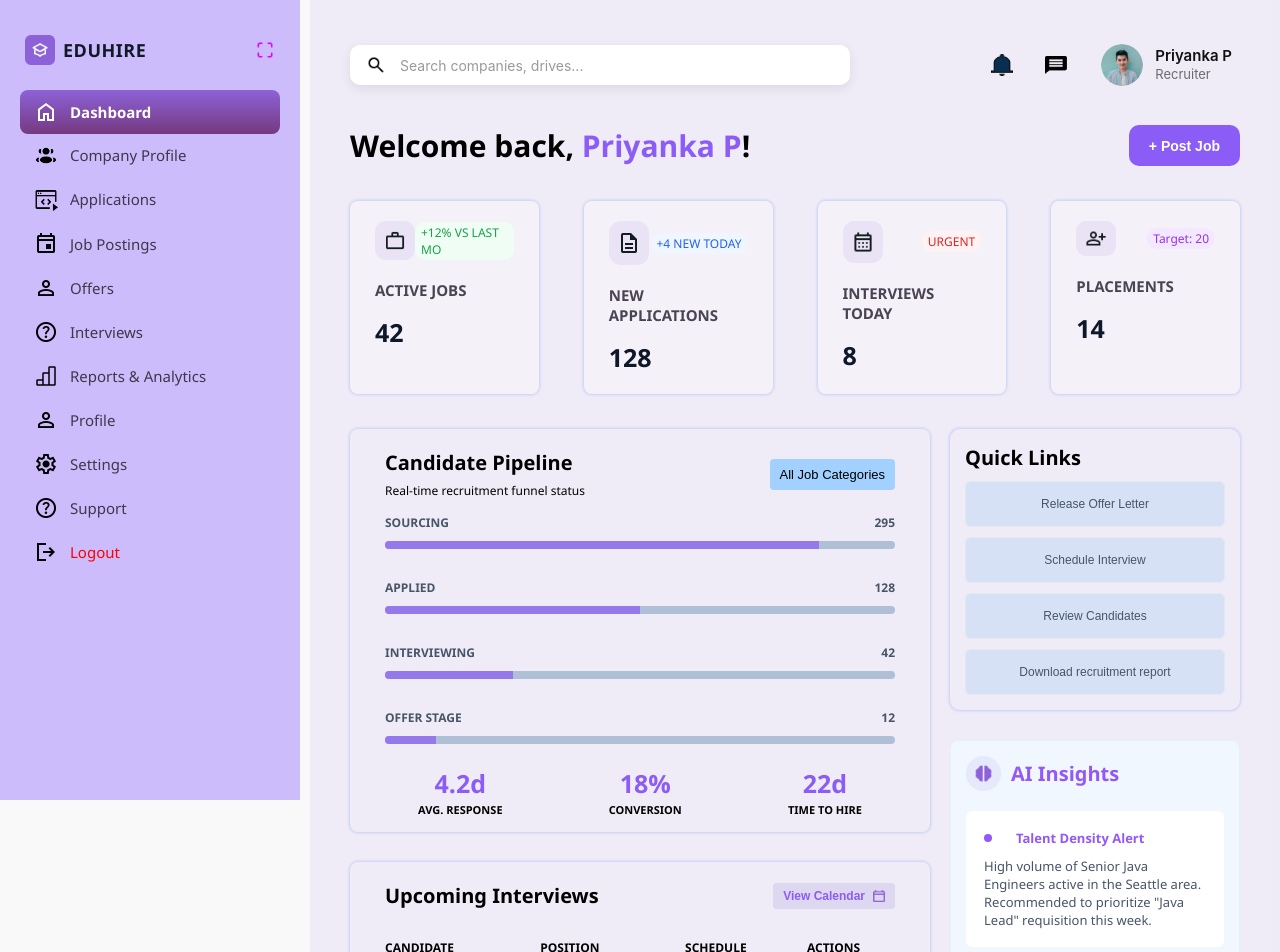
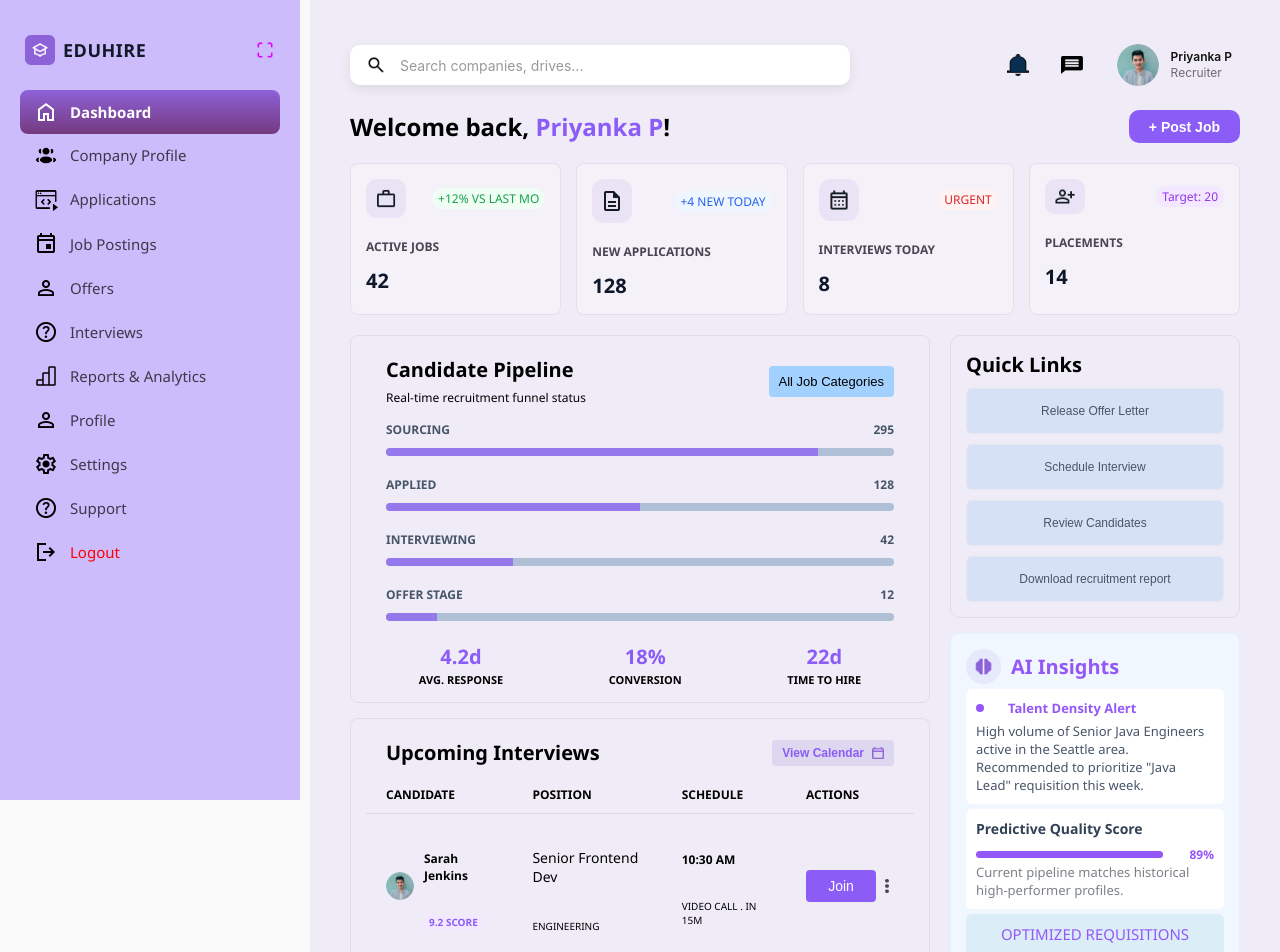
Before and after one commit to ajeeth5122/PRP_Portal, a React (Vite) app: page /PRP_Portal/Recruiter/Dashboard in a window 1280 px wide. Shown: the top 952 px of the page. Built offline with nearby package versions, Linux system fonts and the light colour scheme.

Commit message:
Refactor styles and improve layout for Recruiter and Student dashboards

```diff
--- a/src/Components-Recruiter/RecruiterDashboard.css
+++ b/src/Components-Recruiter/RecruiterDashboard.css
@@ -2,7 +2,7 @@
     display: flex;
     flex-direction: column;
   box-sizing: border-box;
-  gap: 35px;
+  gap: 20px;
 }
 
 .Rec-Dashboard-header {
@@ -11,7 +11,7 @@
 }
 
 .Rec-Dashboard-welcome-title {
-  font-size: 30px;
+  font-size: 24px;
   font-weight: 700;
   margin: 0;
 }
@@ -33,16 +33,14 @@
 
 .Rec-Dashboard-stats-grid {
   display: grid;
-  /* grid-template-columns: repeat(auto-fit, minmax(180px, 1fr)); */
   grid-template-columns: repeat(4,1fr);
-  gap: 45px;
+  gap: 15px;
 }
 
 .Rec-Dashboard-stat-card {
-  /* border: 1px solid #e2e8f0; */
-  box-shadow: 0px 0px 3px 1px #2564eb38 ;
+  border: 1px solid #57595c1b;
   border-radius: 8px;
-  padding: 20px 25px;
+  padding:15px;
   background-color: #ffffff44;
 }
 
@@ -87,14 +85,13 @@
 }
 
 .Rec-Dashboard-stat-label {
-  font-size: 15px;
+  font-size: 12px;
   color: #4A4452;
   font-weight: 600;
-  /* margin: 0 0 10px 0; */
 }
 
 .Rec-Dashboard-stat-value {
-  font-size: 25px;
+  font-size: 20px;
   font-weight: 700;
   color: #0f172a;
   margin: 0;
@@ -104,7 +101,6 @@
   display: grid;
   grid-template-columns: 2.2fr 1.1fr;
   gap: 20px;
-  /* margin-bottom: 30px; */
 }
 
 @media (max-width: 900px) {
@@ -117,21 +113,21 @@
 .Rec-Dashboard-right-cards {
   display: flex;
   flex-direction: column;
-  gap: 30px;
+  gap: 15px;
 }
 
 
 
 .Rec-Dashboard-quicklinks-card{
-    /* border: 1px solid #2564eb64;  */
-    box-shadow: 0px 0px 3px 1px #2564eb38 ;
+    border: 1px solid #57595c1b;
+    /* box-shadow: 0px 0px 3px 1px #2564eb38 ; */
     padding: 15px;
     border-radius: 10px;
 }
 
 .Rec-Dashboard-verification-card {
-  /* border: 1px solid #69696a; */
-  box-shadow: 0px 0px 3px 1px #2564eb38 ;
+  border: 1px solid #57595c1b;
+  /* box-shadow: 0px 0px 3px 1px #2564eb38 ; */
   display: flex;
   flex-direction: column;
   gap: 10px;
@@ -143,7 +139,8 @@
 }
 .Rec-Dashboard-pipeline-card{
    /* background-color: yellow;  */
-   box-shadow: 0px 0px 3px 1px #2564eb38 ;
+   border: 1px solid #57595c1b;
+   /* box-shadow: 0px 0px 3px 1px #2564eb38 ; */
    padding: 15px;
    border-radius: 8px;
 }
@@ -154,7 +151,8 @@
     flex-direction: column;
     gap: 5px;
     border-radius: 8px;
-    box-shadow: 0px 0px 3px 1px #2564eb38 ;
+    border: 1px solid #57595c1b;
+    /* box-shadow: 0px 0px 3px 1px #2564eb38 ; */
 }
 .Rec-Dashboard-ai-card{
     padding: 15px;
@@ -201,7 +199,7 @@
 .Rec-Dashboard-pipeline-list {
   display: flex;
   flex-direction: column;
-  gap: 20px;
+  gap: 10px;
 }
 
 .Rec-Dashboard-pipeline-info {
@@ -236,7 +234,7 @@
 }
 
 .Rec-Dashboard-avg h4 {
-  font-size: 25px;
+  font-size: 20px;
   font-weight: 700;
   color: #8b5cf6;
   margin: 0;
@@ -282,12 +280,12 @@
   font-weight: 700;
   /* padding: 12px 2px; */
   border-bottom: 1px solid #d3d3d3a8;
-  padding: 20px ;
+  padding: 10px 20px ;
 }
 
 .Rec-Dashboard-table td {
-  padding: 20px ;
-  font-size: 14px;
+  padding: 15px 20px ;
+  font-size: 12px;
   vertical-align: middle;
   border-bottom: 1px solid #bfbec04d;
 }
@@ -348,7 +346,6 @@
   display: flex;
   flex-direction: column;
   gap: 5px;
-  /* margin-top: 15px; */
 }
 
 .Rec-Dashboard-position-cell p,
@@ -439,7 +436,7 @@
   align-items: center;
   gap: 10px;
   color: #9558f8;
-  margin-bottom: 20px;
+  margin-bottom: 5px;
 }
 
 .Rec-Dashboard-ai-header h3 {
@@ -455,14 +452,14 @@
 .Rec-Dashboard-ai-box {
   background: #ffffff;
   border-radius: 6px;
-  padding: 18px;
-  margin-bottom: 12px;
+  padding: 10px;
+  margin-bottom: 5px;
 }
 
 .Rec-Dashboard-ai-alert-title {
   font-size: 13px;
   color: #9558f8;
-  margin: 0 0 10px 0;
+  margin: 0 0 5px 0;
   display: flex;
   align-items: center;
   gap: 24px;
--- a/src/Components-Recruiter/RecruiterDashboard.jsx
+++ b/src/Components-Recruiter/RecruiterDashboard.jsx
@@ -231,7 +231,7 @@ const interviews= [
                                             <div className="Rec-Dashboard-user-cell">
                                                 <img src={item.avatar} alt={item.candidateName} className="Rec-Dashboard-avatar" />
                                                 <div className='Rec-Dashboard-user-details'>
-                                                <strong>{item.candidateName}</strong>
+                                                <h4>{item.candidateName}</h4>
                                                 <p className={`Rec-Dashboard-score-badge ${item.scoreClass}`}>{item.score}</p>
                                                 </div>
                                             </div>
@@ -244,7 +244,7 @@ const interviews= [
                                         </td>
                                         <td>
                                             <div className="Rec-Dashboard-schedule-cell">
-                                                <strong>{item.time}</strong>
+                                                <h4>{item.time}</h4>
                                                 <p className={item.typeClass}>{item.type}</p>
                                             </div>
                                         </td>
--- a/src/Components-Student/StudentDashboard.css
+++ b/src/Components-Student/StudentDashboard.css
@@ -27,7 +27,7 @@
 }
 
 .student-dashboard-sub-heading {
-    margin-top: 12px;
+    margin-top: 5px;
     font-size: 14px;
     color: #70798c;
 }
@@ -67,7 +67,8 @@
 }
 
 .student-dashboard-card-icon-container {
-    width: 34px;
+    max-width: 34px;
+    width: 100%;
     height: 34px;
     background: #f6ebff;
     border-radius: 12px;
@@ -107,18 +108,21 @@
 .student-dashboard-card-content {
     display: flex;
     flex-direction: column;
+    justify-content: space-around;
     gap: 10px;
 }
 
 .student-dashboard-card-content h2 {
     font-size: 30px;
     font-weight: 900;
+    margin: 0;
 }
 
 .student-dashboard-card-content p {
     color: #24324b;
     font-size: 14px;
     font-weight: 500;
+    margin: 0;
 }
 
 .student-dashboard-progress-bar {
@@ -161,6 +165,7 @@
     font-size: 20px;
     font-weight: 700;
     color: #18253f;
+    margin: 0;
 }
 
 .student-dashboard-application-header button {
@@ -176,7 +181,7 @@
     display: flex;
     align-items: center;
     justify-content: space-between;
-    padding: 20px 28px;
+    padding: 15px 30px;
     border-bottom: 1px solid #ece8f7;
     transition: 0.3s;
 }
@@ -218,11 +223,13 @@
     font-weight: 700;
     color: #18253f;
     margin-bottom: 5px;
+
 }
 
 .student-dashboard-company-details p {
     font-size: 13px;
     color: #676070;
+    margin: 0;
 }
 
 .student-dashboard-application-right {
@@ -437,6 +444,9 @@
     transition: .3s;
     /* background-color: #5d39cb; */
 }
+.std-Dashboard-recommended-job-title{
+    margin: 0;
+}
 .student-dashboard-recommended-job-det{
     display: flex;
     flex-direction: column;
@@ -478,18 +488,19 @@
 .student-dashboard-recommended-job-card h3 {
     font-size: 16px;
     color: #0d0d0d;
+    margin: 0;
 }
 
 .student-dashboard-company-location {
     color: #3f3f3f;
     font-size: 12px;
-    /* margin-bottom: 6px; */
+    margin: 0;
 }
 
 .student-dashboard-job-type {
     color: #3f3f3f;
     font-size: 12px;
-    margin-bottom: 18px;
+    margin-bottom: 8px;
 }
 
 .student-dashboard-skill-container {
@@ -557,7 +568,7 @@
 }
 
 .student-dashboard-offer-title p {
-    margin-top: 6px;
+    /* margin-top: 6px; */
     font-size: 12px;
     color: #6b7280;
 }
@@ -584,7 +595,7 @@
     display: grid;
     grid-template-columns: repeat(2, 1fr);
     column-gap: 34px;
-    row-gap: 18px;
+    row-gap: 10px;
     margin-bottom: 24px;
 }
 .student-dashboard-offer-item{
@@ -617,7 +628,7 @@
 .student-dashboard-offer-value {
     margin: 0;
     font-size: 13px;
-    font-weight: 700;
+    font-weight: 600;
 }
 
 
--- a/src/Components-Student/StudentDashboard.jsx
+++ b/src/Components-Student/StudentDashboard.jsx
@@ -318,7 +318,7 @@ const StudentDashboard = () => {
 
                   </div>
                   <div className="student-dashboard-recommended-job-det">
-                  <h3>{job.title}</h3>
+                  <h3 className="std-Dashboard-recommended-job-title">{job.title}</h3>
                   <p className="student-dashboard-company-location">
                     {job.company} .{job.location}
                   </p>
--- a/src/Resusable-Components/DashboardHeader.css
+++ b/src/Resusable-Components/DashboardHeader.css
@@ -114,7 +114,7 @@
 
 .po-header-profile-name {
   font-family: 'Inter', sans-serif;
-  font-size: 15px;
+  font-size: 12px;
   font-weight: 600;
   color: #111111;
   margin: 0;
@@ -123,7 +123,7 @@
 
 .po-header-profile-role {
   font-family: 'Inter', sans-serif;
-  font-size: 13px;
+  font-size: 12px;
   font-weight: 400;
   color: rgba(0, 0, 0, 0.55);
   margin: 0;
--- a/src/Resusable-Components/Modalbox.css
+++ b/src/Resusable-Components/Modalbox.css
@@ -15,7 +15,7 @@
   background-color: #ffffff;
   padding: 30px;
   border-radius: 12px;
-  width: 90%;
+  width: 100%;
   max-width: 400px;
   text-align: center;
   box-shadow: 0px 10px 30px rgba(0, 0, 0, 0.3);
```
